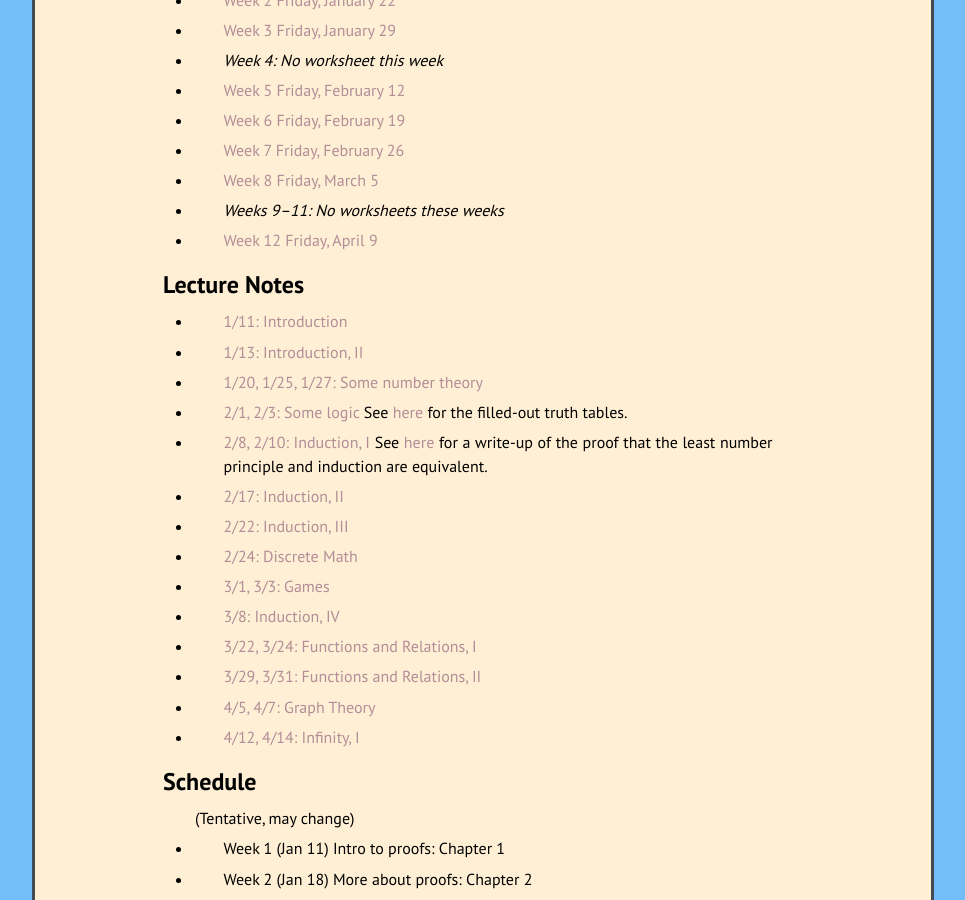
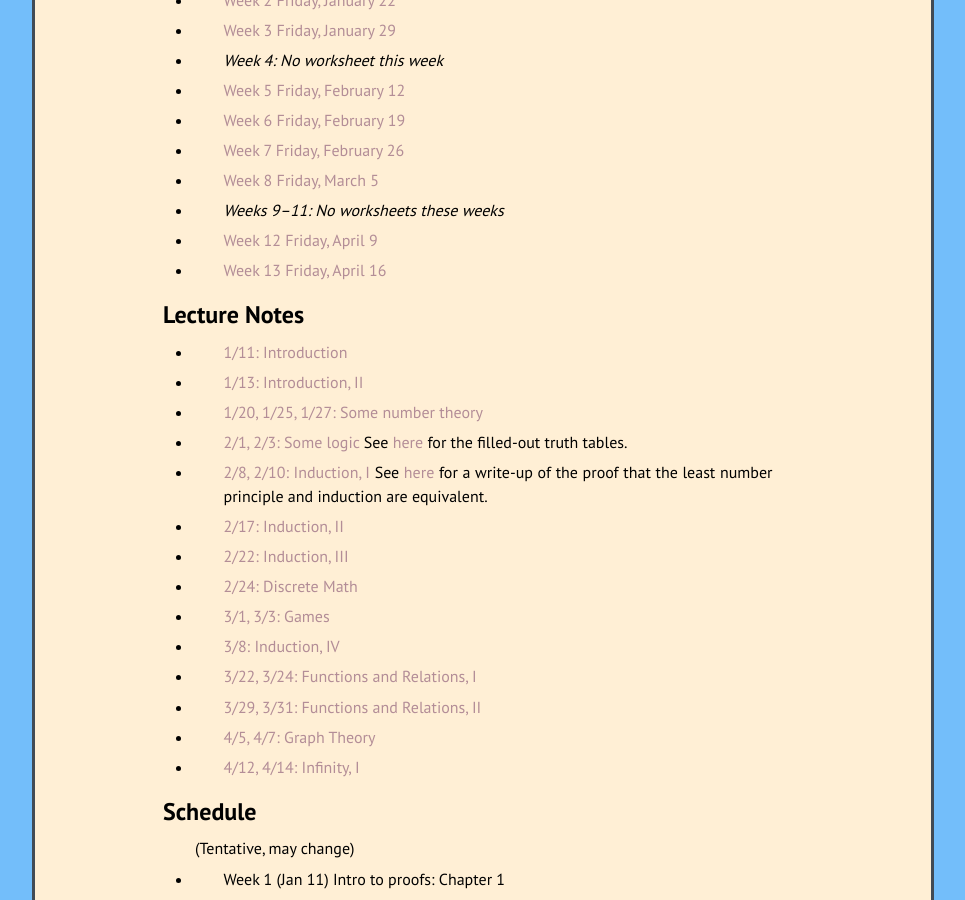
Before and after one commit to kamerynjw/kamerynjw.github.io, a Jekyll site: the page built from teaching/2021/math321.md, in a window 1280 px wide and 900 px high, scrolled down 2163 px. Shown: the whole window, without its empty margins (157-1122 px from the left). Built offline with Jekyll 4.4.1, drawn with Linux system fonts in a browser that asks for light colours; nearby versions of some CDN libraries; formulas are drawn with MathJax 3.

Commit message:
new worksheet

```diff
--- a/teaching/2021/math321.md
+++ b/teaching/2021/math321.md
@@ -94,6 +94,8 @@ In-class Worksheets
 
 * [Week 12 Friday, April 9]({{ page.url }}ic12.pdf)
 
+* [Week 13 Friday, April 16]({{ page.url }}ic13.pdf)
+
 Lecture Notes
 -------
 
```
Also changed, not shown: 1 other file.
